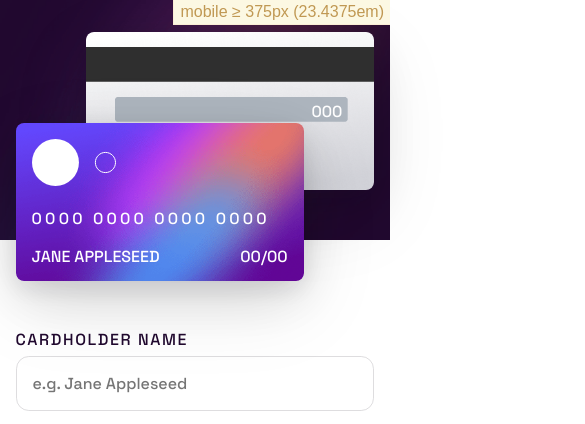
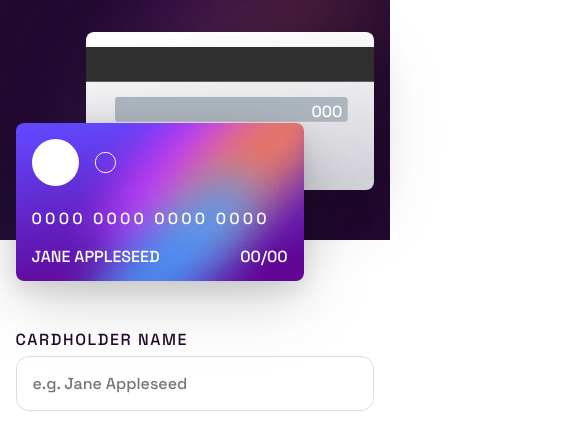
Before and after one commit to rontoyhacao/Interactive-card-details-form, a website with bundled scripts: page index.html in a window 390 px wide. Shown: the top 424 px of the page, 585 px wide, since content can reach past the window. Built offline with nearby package versions, Linux system fonts and the light colour scheme.

Commit message:
sass-mq hide breakpoint preview

```diff
--- a/assets/styles/scss/base/_breakpoints.scss
+++ b/assets/styles/scss/base/_breakpoints.scss
@@ -8,9 +8,9 @@ $breakpoints: (
   mobileLandscape: 645px,
 );
 
-$show-breakpoints: (mobile, mobileLandscape, tablet, desktop, wide);
+// $show-breakpoints: (mobile, mobileLandscape, tablet, desktop, wide);
 
 @use '../../../../node_modules/sass-mq/mq' with (
   $breakpoints: $breakpoints,
-  $show-breakpoints: $show-breakpoints
+  // $show-breakpoints: $show-breakpoints
 );
```
Also changed, not shown: assets/styles/main.css.
